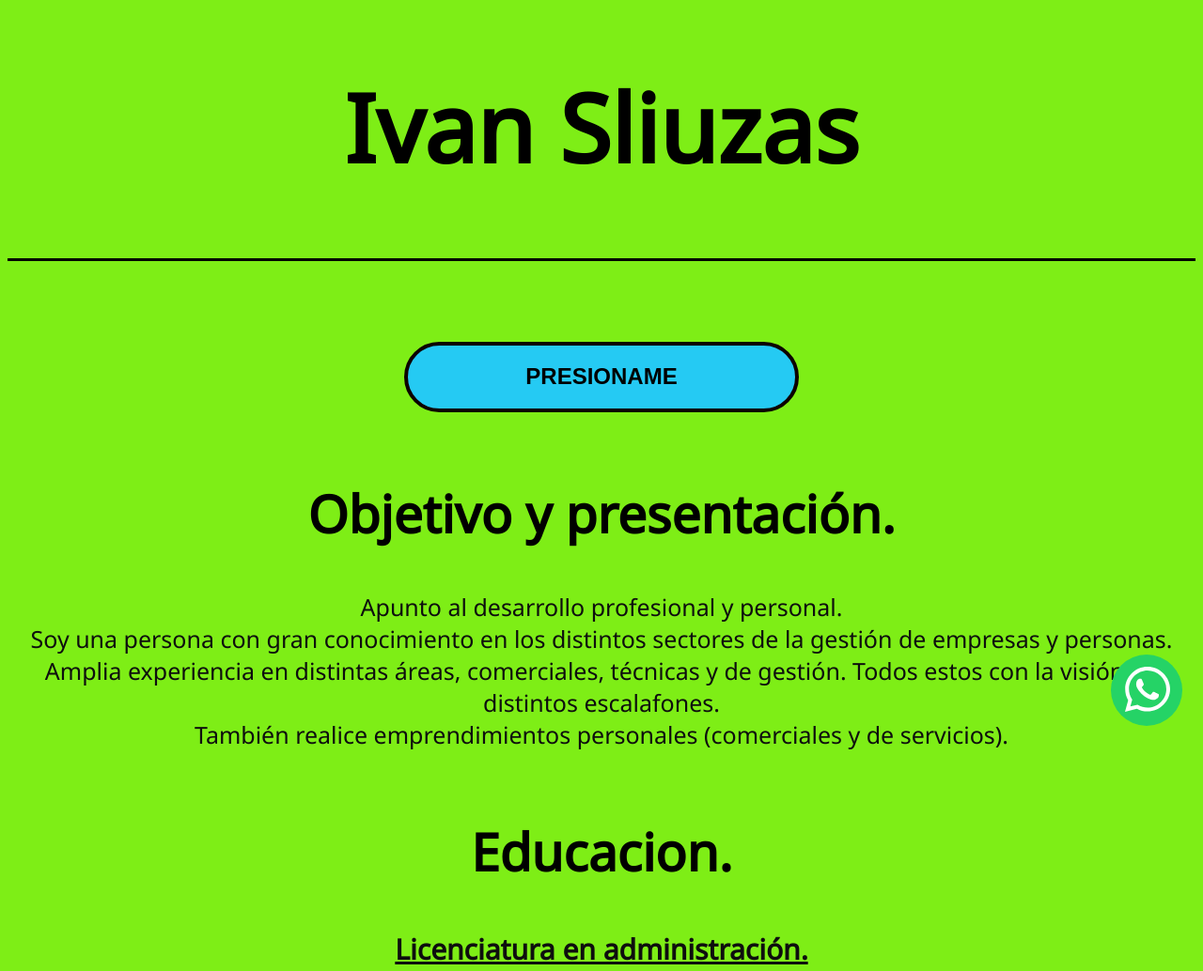
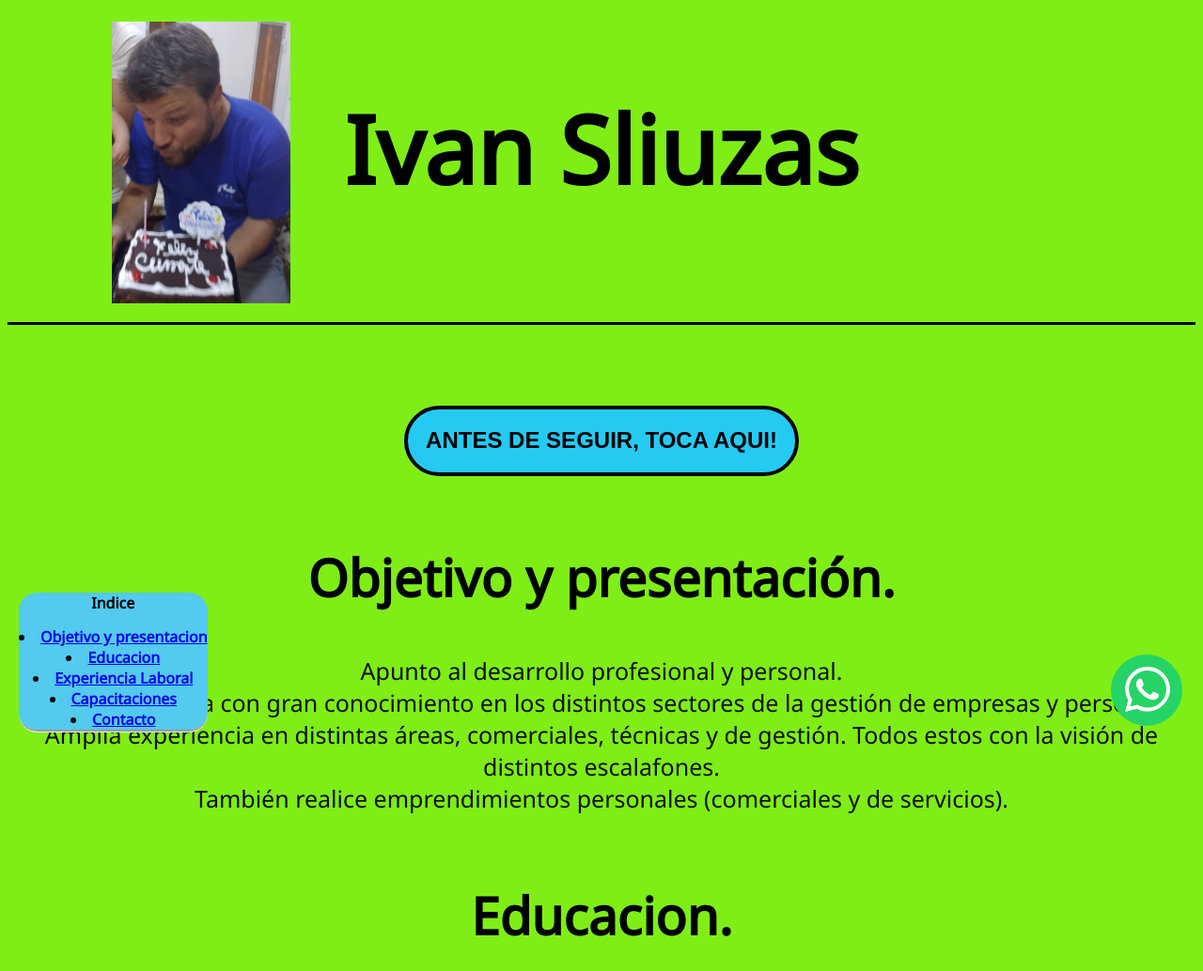
Before and after one commit to IvanSliuzas/cv, a plain HTML site: page index.html in a window 1280 px wide. Shown: the top 1034 px of the page at 94% size. Drawn offline with Linux system fonts and the light colour scheme.

Commit message:
Update index.html

```diff
--- a/index.html
+++ b/index.html
@@ -2,21 +2,36 @@
 <html lang="es">
   <head>
     <meta charset="utf-8">
-    <meta name="viewport" content="width=device-width, initial-scale=1">
+    <meta name="viewport" content="width=device-width, initial-scale=1.0">
     <title>CV Chuza</title>
     <link rel="shortcut icon" href="icono2.png">
     <link rel="stylesheet" type="text/css" href="cv.css">
   </head>
   <body>
-    <h1 id="Nombre">Ivan Sliuzas</h1>
+
+    <div class="row">
+            <div class="col-3"><img id="Foto" src="Foto.jpeg"></div>
+            <div class="col-6"><h1 id="Nombre">Ivan Sliuzas</h1></div>
+            <div class="col-3"></div>
+
+    </div>
 
     <div class="linea"></div>
-    <h2> <button>Presioname</button>
+    <h2> <button>Antes de seguir, toca aqui!</button>
 
       <script src="cv.js"></script></h2>
 
+      <div class="Indice"
+            p class="Titulo">Indice</p>
+    <li><a href="#1">Objetivo y presentacion</a></li>
+    <li><a href="#2">Educacion</a></li>
+    <li><a href="#3">Experiencia Laboral</a></li>
+    <li><a href="#4">Capacitaciones</a></li>
+    <li><a href="#5">Contacto</a></li>
+  </div>
 
-    <h2>Objetivo y presentación.</h2>
+
+    <h2 id="1">Objetivo y presentación.</h2>
     <p id="Contenido">Apunto al desarrollo profesional y personal.<br>
 
       Soy una persona con gran conocimiento en los distintos sectores de la gestión de empresas y personas.<br>
@@ -26,7 +41,7 @@
       También realice emprendimientos personales (comerciales y de servicios).
         </p>
 
-    <h2>Educacion.</h2>
+    <h2 id="2">Educacion.</h2>
 
     <p id="Titulo">Licenciatura en administración.</p>
     <p id="Contenido">Universidad del Siglo 21. Incompleto 2014</p>
@@ -40,7 +55,7 @@
     <p id="Titulo">Perito en sistemas administrativos contables.</p>
     <p id="Contenido">Ntra. Sra. De la Merced. Completo 2002</p>
 
-    <h2>Experiencia Laboral.</h2>
+    <h2 id="3">Experiencia Laboral.</h2>
 
     <p id="Titulo">Técnico domiciliario.</p>
     <p id="Titulo">Bapiram S.A. (contratista Cablevisión). 2019 - Actual.</p>
@@ -78,7 +93,7 @@
 
 
 
-    <h2>Capacitaciones.</h2>
+    <h2 id="4">Capacitaciones.</h2>
     <p id="Contenido">
         •	HTML, Css y JavaScritp, principiante.<br>
         •	Paquete Office Manejo Avanzado.<br>
@@ -96,14 +111,14 @@
         •	Formación de formadores.
         </p>
 
-    <h2>Contacto.</h2>
+    <h2 id="5">Contacto.</h2>
     <p id="Contacto">
         Celular: 543415698689<br>
         Mail: ivansliuzas@hotmail.com<br>
     </p>
 
     <div id="whatsapp">
-      <a href="https://api.whatsapp.com/send?phone=543415698689&text=Hola,%20gracias%20por%20tu%20contacto,%20te%20respondere%20a%20la%20brevedad!" target="_blank">
+      <a href="https://api.whatsapp.com/send?phone=543415698689&text=Hola%20Ivan,%20me%20llamo " target="_blank">
         <svg width="80" height="80" xmlns="http://www.w3.org/2000/svg" xmlns:svg="http://www.w3.org/2000/svg">
           <g class="layer">
           <title>Layer 1</title>
```
